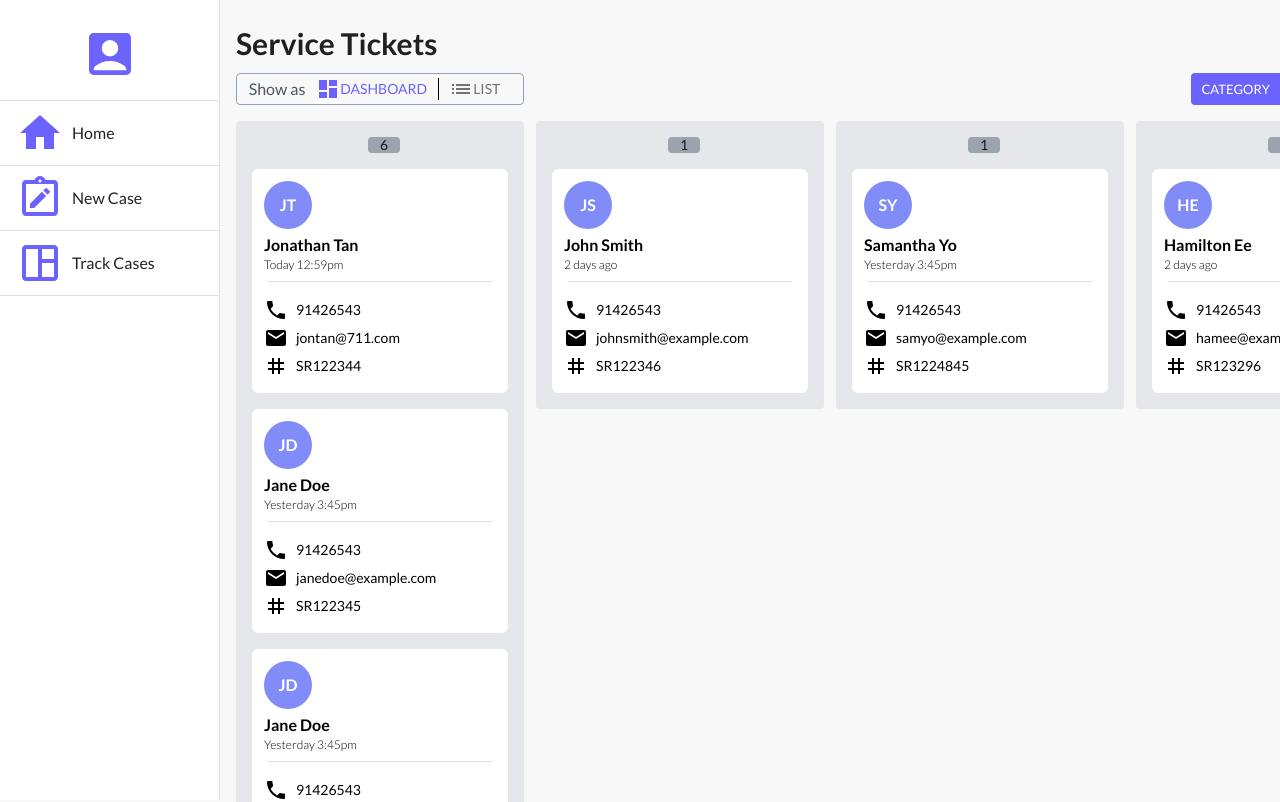
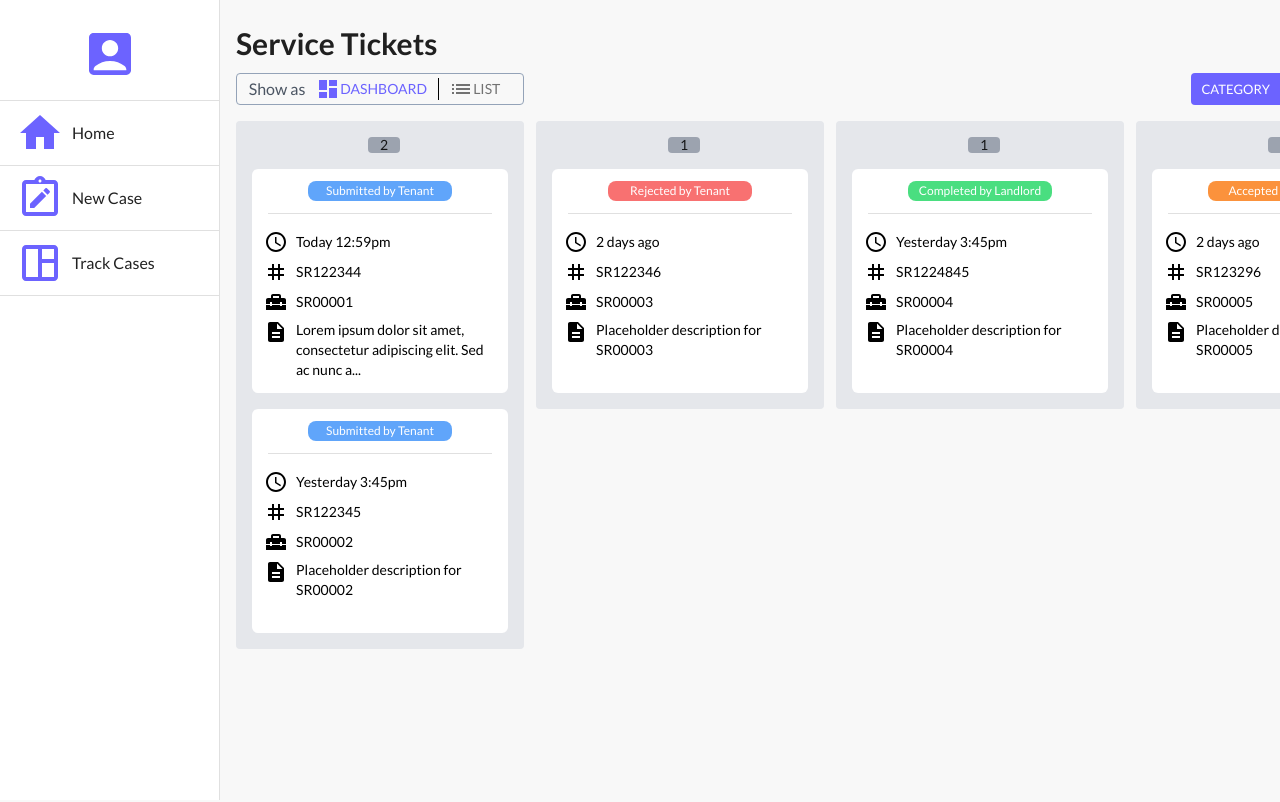
Before and after one commit to Josie1902/esc_portal_overhaul, a Next.js app: page /tenant/trackcases in a window 1280 px wide. Shown: the top 802 px of the page. Built offline with nearby package versions, Linux system fonts and the light colour scheme.

Commit message:
modified tenant dashboard design

```diff
--- a/components/landlord/trackcases/dashboard/box.js
+++ b/components/landlord/trackcases/dashboard/box.js
@@ -23,7 +23,7 @@ export default function Box({id,name,timeupload,tag,phonenumber,email,leaseid})
     };
 
     return(
-        <Link  href={`/tenant/timeline/${id}`} className="h-56 w-64 m-2 bg-white rounded-md hover:bg-gray-300 no-underline text-black">
+        <Link  href={`/landlord/timeline/${id}`} className="h-56 w-64 m-2 bg-white rounded-md hover:bg-gray-300 no-underline text-black">
             <section className="flex items-center justify-between m-3 mb-1">
                 <div className='flex items-center gap-1'>
                     <div className="rounded-full bg-indigo-400 h-12 w-12 flex items-center justify-center text-white font-bold text-md">
--- a/components/tenant/trackcases/dashboard/box.js
+++ b/components/tenant/trackcases/dashboard/box.js
@@ -1,10 +1,16 @@
-import { Phone,Email,Grid3x3 } from '@mui/icons-material';
+import { Description,HomeRepairService,Grid3x3,AccessTime } from '@mui/icons-material';
 import { Divider} from '@mui/material';
 import Link from 'next/link';
 
 //tag represents status and category
-export default function Box({id,name,timeupload,tag,phonenumber,email,leaseid}) {
-    const initials = name.split(" ").map(word => word.charAt(0)).join("");
+export default function Box({id,timeupload,tag,leaseid, description}) {
+
+    const maxLength = 70
+    var truncatedDescription = description
+
+    if (description.length > maxLength){
+        truncatedDescription = description.substring(0, maxLength) + "..."
+    }
 
     const colorDictionary = {
         "Submitted by Tenant": "bg-blue-400",
@@ -24,23 +30,17 @@ export default function Box({id,name,timeupload,tag,phonenumber,email,leaseid})
 
     return(
         <Link  href={`/tenant/timeline/${id}`} className="h-56 w-64 m-2 bg-white rounded-md hover:bg-gray-300 no-underline text-black">
-            <section className="flex items-center justify-between m-3 mb-1">
-                <div className='flex items-center gap-1'>
-                    <div className="rounded-full bg-indigo-400 h-12 w-12 flex items-center justify-center text-white font-bold text-md">
-                        {initials}
-                    </div>
-                </div>
+            <section className="flex items-center justify-center my-3">
                 <div className={`${colorDictionary[tag]} flex justify-center items-center h-5 w-36 text-white text-xs rounded-lg`}>
                         {tag}
                 </div>
             </section>
-            <p className='text-md font-semibold ml-3 my-0'>{name}</p>
-            <p className='text-xs font-light ml-3 mt-0 mb-2'>{timeupload}</p>
             <Divider variant="middle"></Divider>
             <section className='mt-4 ml-3'>
-                <p className="flex items-center gap-2 text-sm my-1"><Phone/> {phonenumber}</p>
-                <p className="flex items-center gap-2 text-sm my-1"><Email/> {email}</p>
-                <p className="flex items-center gap-2 text-sm my-1"><Grid3x3/> {leaseid}</p>
+                <p className="flex items-center gap-2 text-sm my-1.5"><AccessTime/> {timeupload}</p>
+                <p className="flex items-center gap-2 text-sm my-1.5"><Grid3x3/> {leaseid}</p>
+                <p className="flex items-center gap-2 text-sm my-1.5"><HomeRepairService/> {id}</p>
+                <p className="flex gap-2 text-sm my-1.5 pr-5">< Description/> {truncatedDescription}</p>
             </section>
         </Link>
     )
--- a/components/tenant/trackcases/dashboard/column.js
+++ b/components/tenant/trackcases/dashboard/column.js
@@ -1,6 +1,4 @@
 import Box from "./box"
-
-// name,timeupload,status,phonenumber,email,leaseid
 
 export default function ColumnWithBoxes({boxes,groupby,groupbyvalue}) {
     let tagKey;
@@ -19,7 +17,7 @@ export default function ColumnWithBoxes({boxes,groupby,groupbyvalue}) {
                     <div className="flex justify-center items-center bg-gray-400 w-8 h-4 rounded text-sm">{boxes.length} </div>
                 </div>
             {boxes.map((box) => (
-              <Box key={box.id} id={box.id} name={box.name} timeupload={box.timeupload} tag={box[tagKey]} phonenumber={box.phonenumber} email={box.email} leaseid={box.leaseid}/>
+              <Box key={box.id} id={box.id} timeupload={box.timeupload} tag={box[tagKey]} leaseid={box.leaseid} description={box.description}/>
             ))}
             </div>
         </section>
--- a/components/tenant/trackcases/dashboard/groupby.js
+++ b/components/tenant/trackcases/dashboard/groupby.js
@@ -3,9 +3,7 @@ import * as React from 'react';
 import { ArrowDropDown } from '@mui/icons-material';
 import { Button,ButtonGroup,ClickAwayListener,Grow,Paper,Popper,MenuItem,MenuList } from '@mui/material';
 
-export default function GroupByButton({options,selectedIndex,handleMenuItemClick, open,handleToggle, handleClose}) {
-  const anchorRef = React.useRef(null);
-
+export default function GroupByButton({options,selectedIndex,handleMenuItemClick, open,handleToggle, handleClose, anchorRef}) {
   return (
     <React.Fragment>
       <ButtonGroup variant="contained" ref={anchorRef} aria-label="split button" size="small" sx={{ boxShadow: 'none' }}>
--- a/components/tenant/trackcases/toggleview.js
+++ b/components/tenant/trackcases/toggleview.js
@@ -6,8 +6,7 @@ import GroupByButton from "./dashboard/groupby";
 import ListView from "./listview";
 import Link from "next/link";
 
-// Listview: Hardcoded example
-
+// Listview: Hardcoded example (fetch all)
 const columns = [
   { field: 'id', headerName: 'ID', width: 130,
   renderCell: (params) => (
@@ -50,70 +49,6 @@ const rows = [
 ];
 
 // Dashboard view: this is hardcoded, but it is meant to be grouped either by status or category
-
-// Example grouped by category
-// const data = [
-//     {
-//         category: "Lighting",
-//     boxes: [
-//       {
-//         id: "SR00001",
-//         name: "Jonathan Tan",
-//         timeupload: "Today 12:59pm",
-//         status: "Submitted by Tenant",
-//         email: "jontan@711.com",
-//         phonenumber: "91426543",
-//         leaseid: "SR122344",
-//       },
-//     ],
-//   },
-//   {
-//     category: "Electricity",
-//     boxes: [
-//       {
-//         id: "SR00002",
-//         name: "Jane Doe",
-//         timeupload: "Yesterday 3:45pm",
-//         status: "Submitted by Tenant",
-//         email: "janedoe@example.com",
-//         phonenumber: "91426543",
-//         leaseid: "SR122345",
-//       },
-//       {
-//         id: "SR00003",
-//         name: "John Smith",
-//         timeupload: "2 days ago",
-//         status: "Rejected by Tenant",
-//         email: "johnsmith@example.com",
-//         phonenumber: "91426543",
-//         leaseid: "SR122346",
-//       },
-//     ],
-//       },
-//       {
-//         category: "Horticulture",
-//     boxes: [
-//       {
-//         id: "SR00004",
-//         name: "Samantha Yo",
-//         timeupload: "Yesterday 3:45pm",
-//         status: "Completed by Landlord",
-//         email: "samyo@example.com",
-//         phonenumber: "91426543",
-//         leaseid: "SR1224845",
-//       },
-//       {
-//         id: "SR00005",
-//         name: "Hamilton Ee",
-//         timeupload: "2 days ago",
-//         status: "Accepted by Tenant",
-//         email: "hamee@example.com",
-//         phonenumber: "91426543",
-//         leaseid: "SR123296",
-//       },]
-//       }
-// ]
-
 // Example grouped by status
 const data = [
   {
@@ -121,57 +56,19 @@ const data = [
     boxes: [
       {
         id: "SR00001",
-          name: "Jonathan Tan",
+        leaseid: "SR122344",
+        category: "Lighting",
+        status: "Submitted by Tenant",
+        description: "Lorem ipsum dolor sit amet, consectetur adipiscing elit. Sed ac nunc a arcu vulputate facilisis.",
         timeupload: "Today 12:59pm",
-          category: "Lighting",
-          email: "jontan@711.com",
-          phonenumber: "91426543",
-          leaseid: "SR122344",
       },
       {
         id: "SR00002",
-          name: "Jane Doe",
+        leaseid: "SR122345",
+        category: "Electricity",
+        status: "Submitted by Tenant",
+        description: "Placeholder description for SR00002",
         timeupload: "Yesterday 3:45pm",
-          category: "Electricity",
-          email: "janedoe@example.com",
-          phonenumber: "91426543",
-          leaseid: "SR122345",
-        },
-        {
-            id: "SR00009",
-            name: "Jane Doe",
-            timeupload: "Yesterday 3:45pm",
-            category: "Aircon",
-            email: "janedoe@example.com",
-            phonenumber: "91426543",
-            leaseid: "SR122345",
-          },
-          {
-            id: "SR00006",
-            name: "Jane Doe",
-            timeupload: "Yesterday 3:45pm",
-            category: "Security",
-            email: "janedoe@example.com",
-            phonenumber: "91426543",
-            leaseid: "SR122345",
-          },
-          {
-            id: "SR00007",
-            name: "Jane Doe",
-            timeupload: "Yesterday 3:45pm",
-            category: "Others",
-            email: "janedoe@example.com",
-            phonenumber: "91426543",
-            leaseid: "SR122345",
-          },
-          {
-            id: "SR00008",
-            name: "Jane Doe",
-            timeupload: "Yesterday 3:45pm",
-            category: "Elevator",
-            email: "janedoe@example.com",
-            phonenumber: "91426543",
-            leaseid: "SR122345",
       },
     ],
   },
@@ -180,12 +77,11 @@ const data = [
     boxes: [
       {
         id: "SR00003",
-          name: "John Smith",
+        leaseid: "SR122346",
+        category: "Electricity",
+        status: "Rejected by Tenant",
+        description: "Placeholder description for SR00003",
         timeupload: "2 days ago",
-          category: "Electricity",
-          email: "johnsmith@example.com",
-          phonenumber: "91426543",
-          leaseid: "SR122346",
       },
     ],
   },
@@ -194,12 +90,11 @@ const data = [
     boxes: [
       {
         id: "SR00004",
-          name: "Samantha Yo",
+        leaseid: "SR1224845",
+        category: "Horticulture",
+        status: "Completed by Landlord",
+        description: "Placeholder description for SR00004",
         timeupload: "Yesterday 3:45pm",
-          category: "Horticulture",
-          email: "samyo@example.com",
-          phonenumber: "91426543",
-          leaseid: "SR1224845",
       },
     ],
   },
@@ -208,18 +103,20 @@ const data = [
     boxes: [
       {
         id: "SR00005",
-          name: "Hamilton Ee",
+        leaseid: "SR123296",
+        category: "Horticulture",
+        status: "Accepted by Tenant",
+        description: "Placeholder description for SR00005",
         timeupload: "2 days ago",
-          category: "Horticulture",
-          email: "hamee@example.com",
-          phonenumber: "91426543",
-          leaseid: "SR123296",
       },
     ],
   },
 ];
 
+
+
 export default function ToggleView() {
+    // Toggle between Dashboard and List View
     const [view, setView] = useState('dashboard');
 
     const handleViewChange = (event) => {
@@ -229,7 +126,10 @@ export default function ToggleView() {
         }
     }
 
+    // Handles Options
     const options = ['status','category'];
+
+    const anchorRef = React.useRef(null);
 
     const [selectedIndex, setSelectedIndex] = React.useState(1);
 
@@ -256,7 +156,7 @@ export default function ToggleView() {
         <section>
             <div className="flex flex-col gap-2 w-36 lg:flex-row lg:w-11/12 lg:justify-between">
                 <ToggleViewButton view ={view} onViewChange={handleViewChange} ></ToggleViewButton>
-                {view === 'dashboard' ? <GroupByButton options={options} selectedIndex={selectedIndex} handleMenuItemClick={handleMenuItemClick} open={open} handleToggle={handleToggle} handleClose={handleClose}/ > : null}
+                {view === 'dashboard' ? <GroupByButton options={options} selectedIndex={selectedIndex} handleMenuItemClick={handleMenuItemClick} open={open} handleToggle={handleToggle} handleClose={handleClose} anchorRef={anchorRef}/ > : null}
             </div>
             <div>
                 {view === 'dashboard' ? <DashboardView data={data} option={options[selectedIndex]}/> : <ListView columns={columns} rows={rows}/>}
```
Lines whose indentation alone changed are shown as unchanged.
